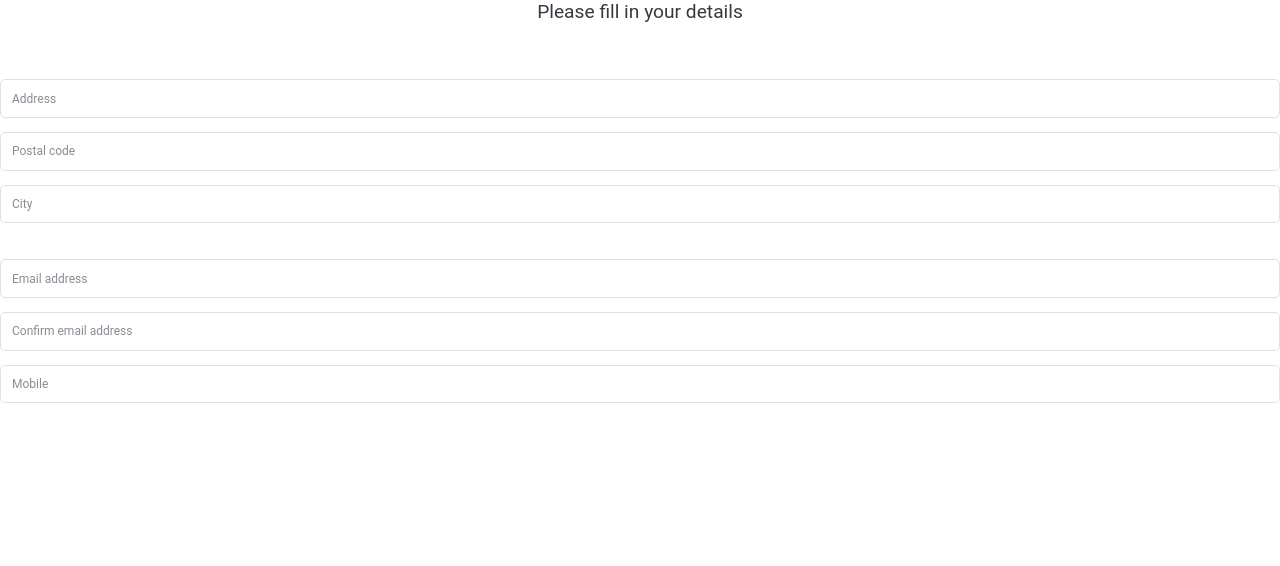
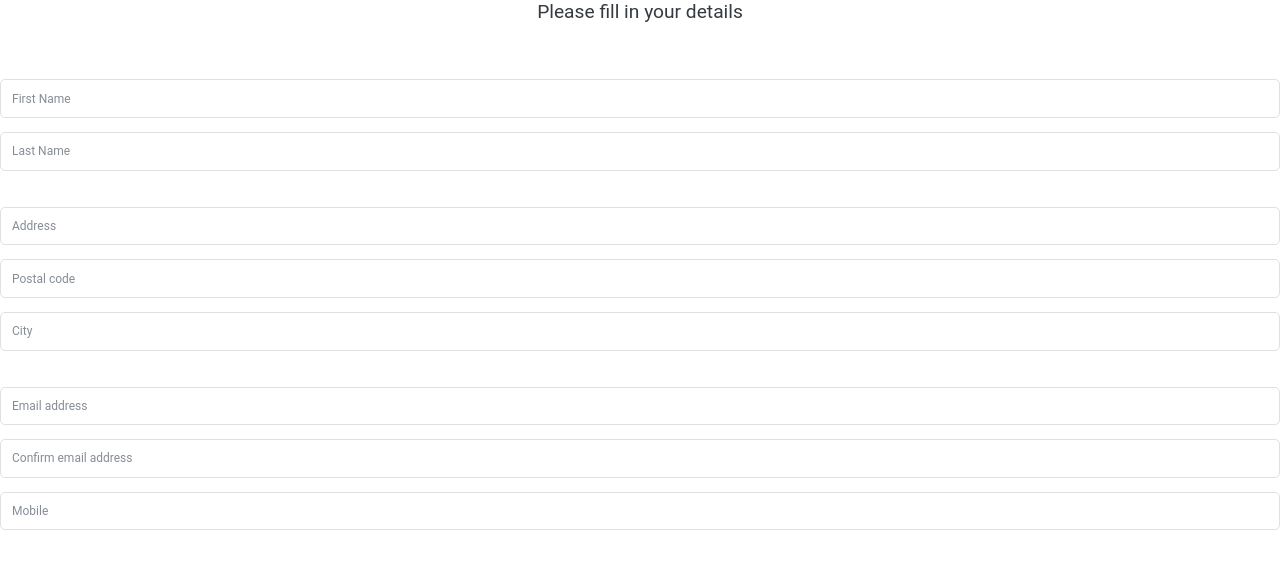
Before and after one commit to adibouG/onlineChekin, a Next.js app: page /PersonalDetails in a window 1280 px wide. Shown: the top 566 px of the page. Built offline with nearby package versions, Linux system fonts and the light colour scheme.

Commit message:
update detail and fix css validation

```diff
--- a/components/Input.js
+++ b/components/Input.js
@@ -35,7 +35,7 @@ const Input = ({title, id, type, name, pattern, required, value , autocomplete,
         )
     }
 
-    pattern = name === 'emailConf' ? new RegExp(pattern , 'g') : pattern
+    //pattern = name === 'emailConf' ? new RegExp(pattern) : pattern
 
     return(
         <div className={styles.field}>
--- a/pages/PersonalDetails/index.js
+++ b/pages/PersonalDetails/index.js
@@ -8,6 +8,8 @@ const PersonalDetails = ({ guest = {} }) => {
     console.log(guest)
     console.log(guest.address)
 
+    const [firstName , setFirstName] = useState(guest.firstName || "" );
+    const [lastName , setLastName] = useState(guest.lastName || "" );
     const [address , setAddress] = useState(guest.address || "" );
     const [postalCode , setPostalCode] = useState(guest.postalCode || "" );
     const [city , setCity] = useState(guest.city || "" );
@@ -24,6 +26,17 @@ const PersonalDetails = ({ guest = {} }) => {
                     autoComplete='off'
                     lpignore='true'
             >
+            <div className={styles.group}>
+            <Input title='First Name' name='firstName' id='firstName' type='text'
+                    handleChange={setFirstName} value={firstName}
+                    required={true} autocomplete='true'  lpignore='true'
+            />
+
+            <Input title='Last Name'  name='lastName' id='lastName' type='text'
+                    handleChange={setLastName} value={lastName}
+                    required={true} autocomplete='true'  lpignore='true'
+            />
+            </div>
             <div className={styles.group}>
             <Input title='Address' name='address' id='address' type='text'
                     handleChange={setAddress} value={address}
```
